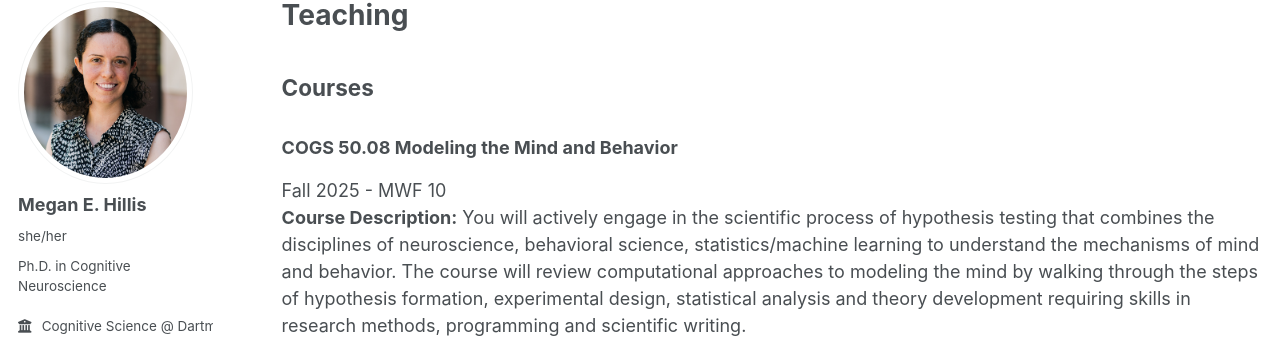
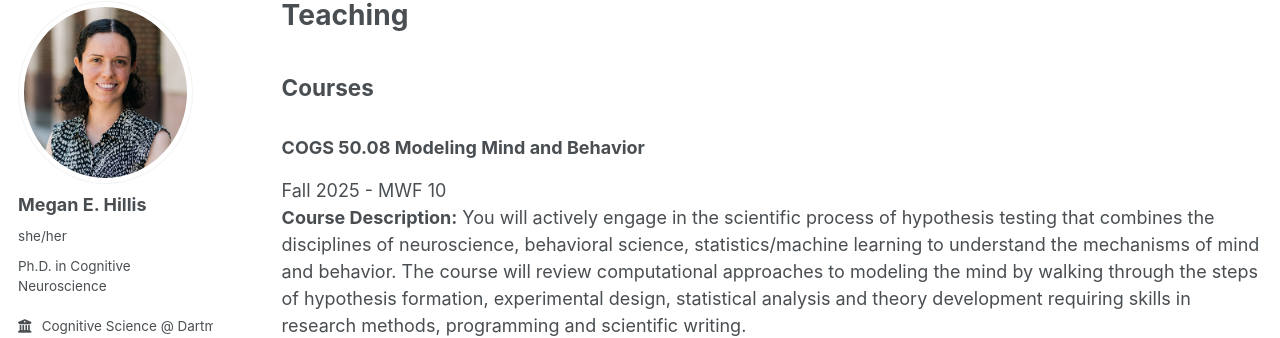
Before and after one commit to megan-hillis/megan-hillis.github.io, a Jekyll site: the page built from _pages/teaching.md, in a window 1280 px wide and 900 px high. Shown: the part 98-436 px from the top of the window. Built offline with Jekyll 4.4.1, drawn with Linux system fonts in a browser that asks for light colours; some web fonts are replaced.

Commit message:
Update teaching.md

```diff
--- a/_pages/teaching.md
+++ b/_pages/teaching.md
@@ -7,7 +7,7 @@ author_profile: true
 
 ## Courses
 
-### COGS 50.08 Modeling the Mind and Behavior
+### COGS 50.08 Modeling Mind and Behavior
 Fall 2025 - MWF 10 \
 **Course Description:** You will actively engage in the scientific process of hypothesis testing that combines the disciplines of neuroscience, behavioral science, statistics/machine learning to understand the mechanisms of mind and behavior. The course will review computational approaches to modeling the mind by walking through the steps of hypothesis formation, experimental design, statistical analysis and theory development requiring skills in research methods, programming and scientific writing.
 
```
